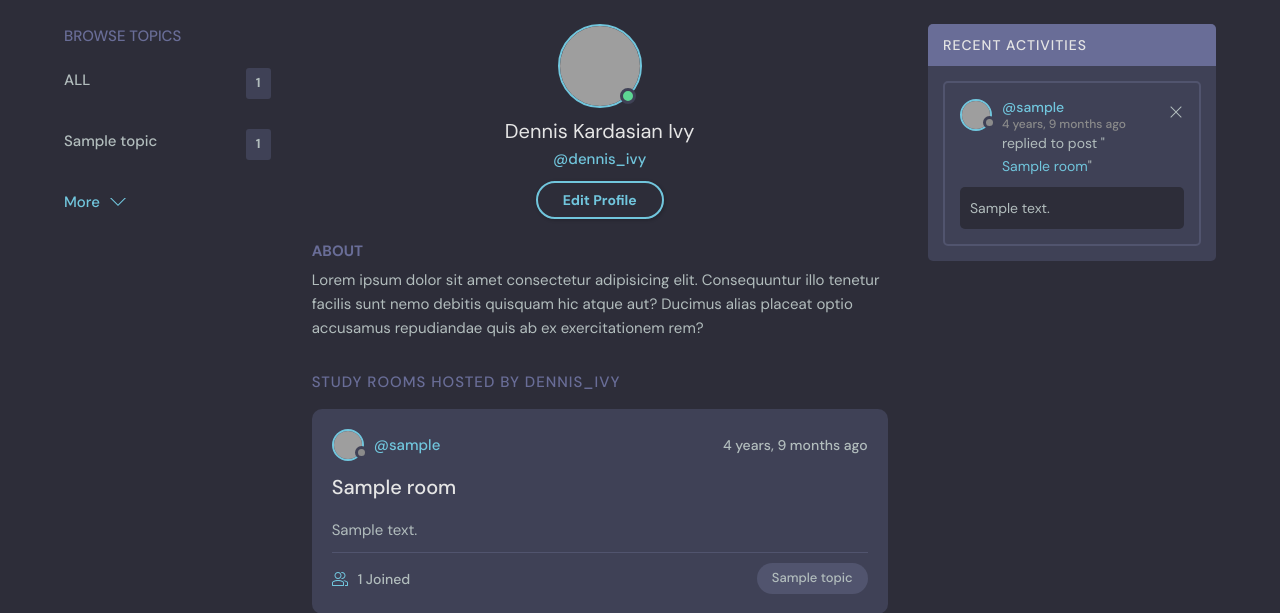
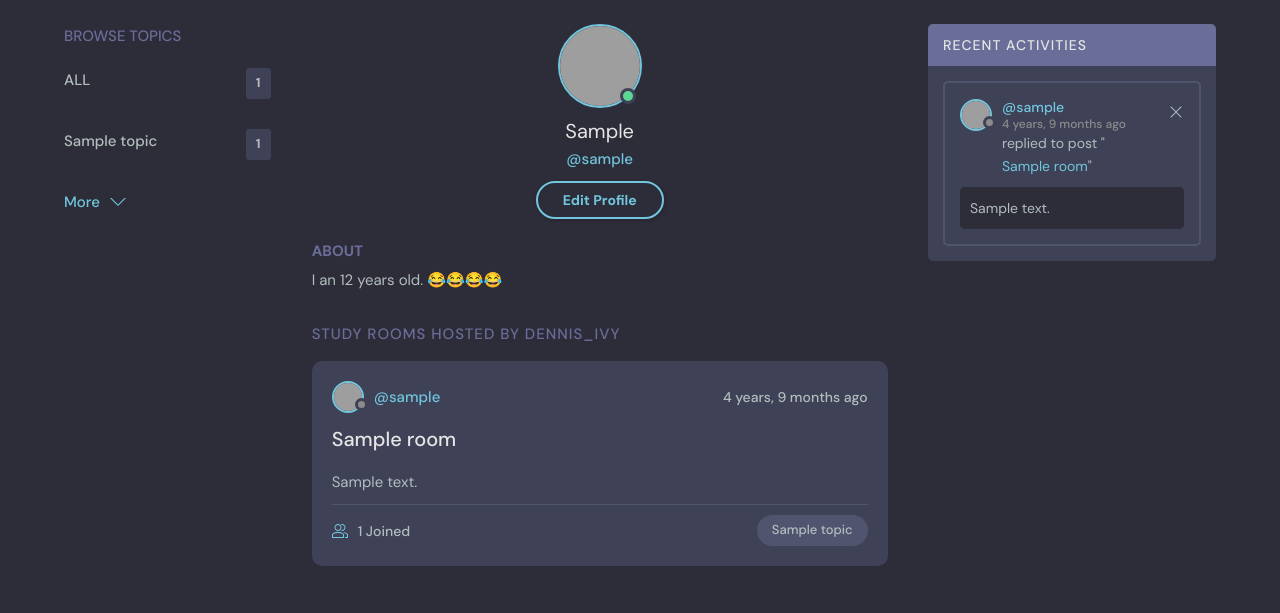
Before and after one commit to kwabenahcode/DevHub, a Django app: page /profile/1 in a window 1280 px wide. Shown: the part 76-689 px from the top of the page. Run offline with Django 5.2, Linux system fonts and the light colour scheme; a user stored in the database is signed in; tables that the repository leaves empty hold one stand-in row (values such as "Sample post"); grey boxes are pictures that could not be loaded.

```diff
--- a/devHub/core/templates/core/feed_component.html
+++ b/devHub/core/templates/core/feed_component.html
@@ -1,7 +1,7 @@
 {% for room in rooms %}
 <div class="roomListRoom">
   <div class="roomListRoom__header">
-    <a href="{% url 'user-profile' user.id%}" class="roomListRoom__author">
+    <a href="{% url 'user-profile' room.host.id%}" class="roomListRoom__author">
       <div class="avatar avatar--small">
         <img src="https://randomuser.me/api/portraits/women/11.jpg" />
       </div>
--- a/devHub/core/templates/core/profile.html
+++ b/devHub/core/templates/core/profile.html
@@ -18,16 +18,14 @@
             </div>
           </div>
           <div class="profile__info">
-            <h3>Dennis Kardasian Ivy</h3>
-            <p>@dennis_ivy</p>
+            <h3>{{user.first_name}}</h3>
+            <p>@{{user.username}}</p>
             <a href="edit-user.html" class="btn btn--main btn--pill">Edit Profile</a>
           </div>
           <div class="profile__about">
             <h3>About</h3>
             <p>
-              Lorem ipsum dolor sit amet consectetur adipisicing elit. Consequuntur illo tenetur
-              facilis sunt nemo debitis quisquam hic atque aut? Ducimus alias placeat optio
-              accusamus repudiandae quis ab ex exercitationem rem?
+             I an 12 years old. 😂😂😂😂
             </p>
           </div>
         </div>
--- a/devHub/core/views.py
+++ b/devHub/core/views.py
@@ -82,8 +82,6 @@ def userProfile(request, pk):
     rooms = user.room_set.all()
     room_messages = user.message_set.all()
     topics = Topic.objects.all()
-    if request.user != user:
-        return HttpResponse("You are not allowed here")
     context={"user":user, "rooms":rooms, "room_messages":room_messages, "topics":topics}
     return render(request, 'core/profile.html', context)
 
```
